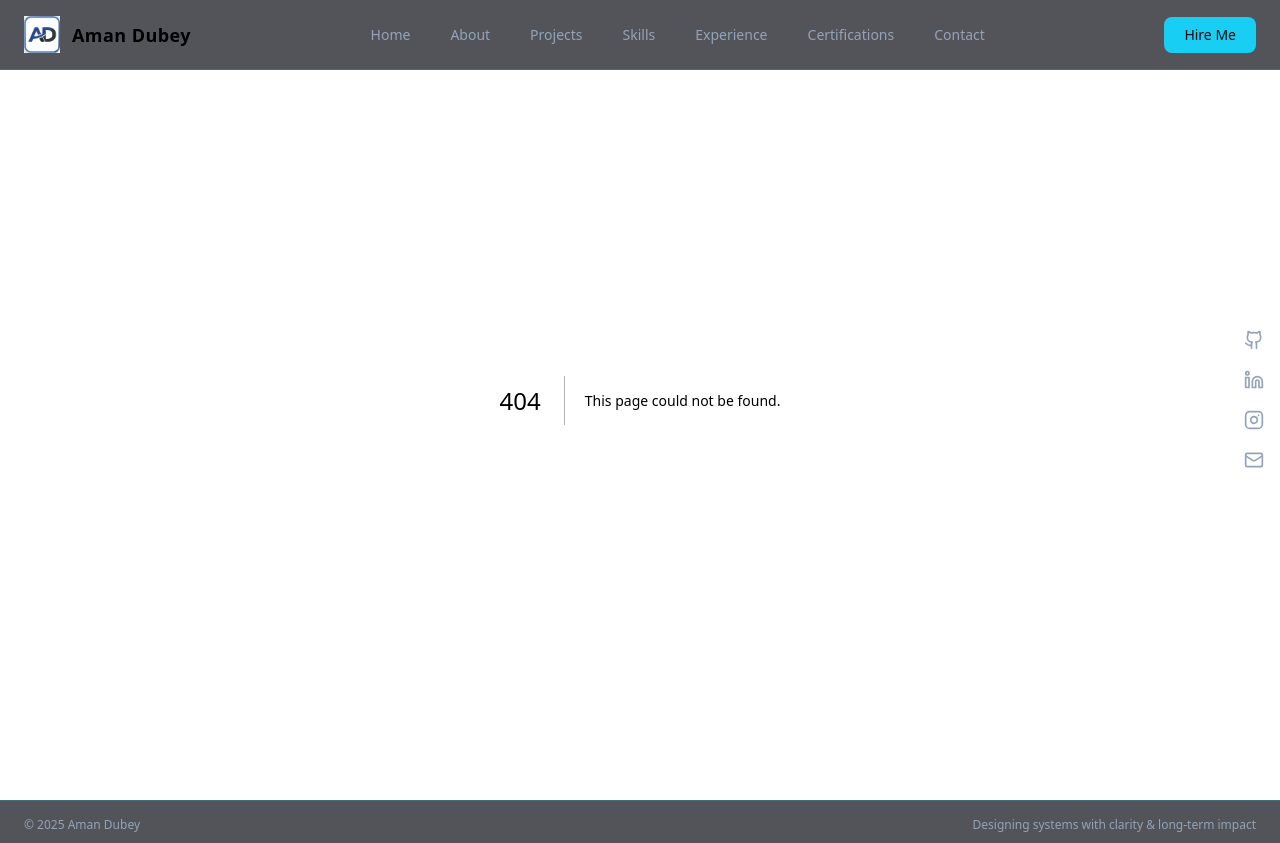
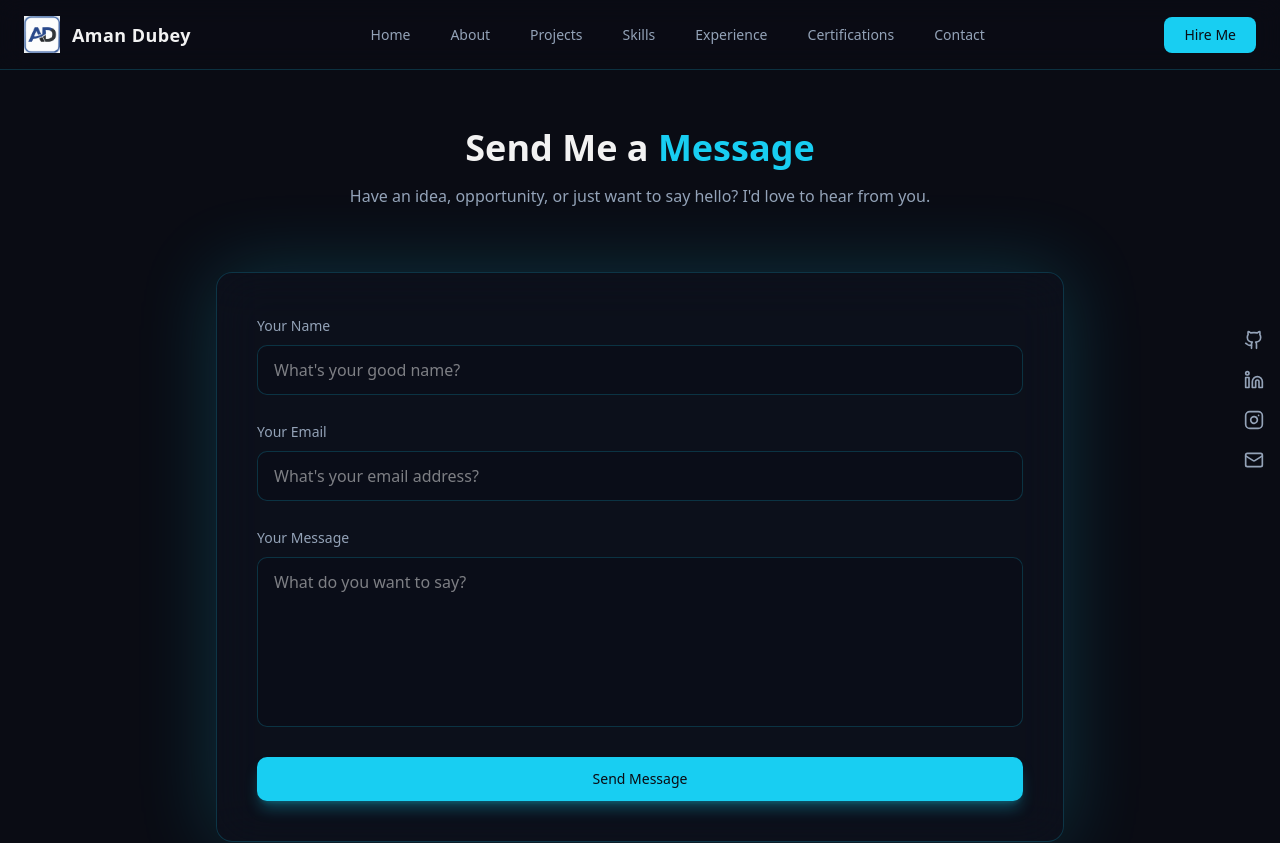
Before and after one commit to amandubey923/portfolio-next, a Next.js app: page /contact-form in a window 1280 px wide. Before the commit this address had no page. Shown: the top 843 px of the page. Built offline with nearby package versions, Linux system fonts and the light colour scheme.

Commit message:
feat: add contact form component and success message functionality

```diff
--- a/src/app/(root)/contact/page.tsx
+++ b/src/app/(root)/contact/page.tsx
@@ -1,9 +1,29 @@
 "use client";
 import Link from "next/link";
+import { useState } from "react";
+import { CheckCircle } from "lucide-react";
 
 export default function ContactPage() {
+
+  const [showSuccess, setShowSuccess] = useState(false);
+
   return (
     <section className="relative z-10 max-w-7xl mx-auto py-32 px-6 overflow-hidden">
+
+      {/* SUCCESS TOAST */}
+      {showSuccess && (
+        <div className="fixed top-28 left-1/2 -translate-x-1/2 z-50">
+          <div className="flex items-center gap-3 rounded-xl border border-border bg-card/60 backdrop-blur-xl px-6 py-4 shadow-[0_0_40px_var(--cyber-glow-primary)] animate-fadeIn">
+
+            <CheckCircle className="text-green-400 w-6 h-6" />
+
+            <span className="text-sm font-medium text-foreground">
+              Message sent successfully!
+            </span>
+
+          </div>
+        </div>
+      )}
 
       {/* ================= BACKGROUND EFFECTS ================= */}
       <div className="absolute inset-0 pointer-events-none">
@@ -118,10 +138,14 @@ export default function ContactPage() {
      onSubmit={async (e) => {
   e.preventDefault();
 
-              const formData = new FormData(e.currentTarget);
+  const form = e.currentTarget; // save reference
+  const formData = new FormData(form);
 
   await fetch("/api/contact", {
     method: "POST",
+    headers: {
+      "Content-Type": "application/json",
+    },
     body: JSON.stringify({
       name: formData.get("name"),
       email: formData.get("email"),
@@ -129,7 +153,13 @@ export default function ContactPage() {
     }),
   });
 
-              alert("Message sent successfully!");
+  setShowSuccess(true);
+
+  form.reset(); // safe now
+
+  setTimeout(() => {
+    setShowSuccess(false);
+  }, 3000);
 }}
             className="space-y-6"
           >
--- /dev/null
+++ b/src/app/contact-form/page.tsx
@@ -0,0 +1,124 @@
+"use client";
+
+import { useState } from "react";
+import { CheckCircle } from "lucide-react";
+
+export default function ContactForm() {
+
+  const [showSuccess, setShowSuccess] = useState(false);
+
+  return (
+    <section className="relative z-10 max-w-4xl mx-auto py-32 px-6">
+
+      {/* SUCCESS TOAST */}
+      {showSuccess && (
+        <div className="fixed top-28 left-1/2 -translate-x-1/2 z-50">
+          <div className="flex items-center gap-3 rounded-xl border border-border bg-card/60 backdrop-blur-xl px-6 py-4 shadow-[0_0_40px_var(--cyber-glow-primary)] animate-fadeIn">
+            <CheckCircle className="text-green-400 w-6 h-6" />
+            <span className="text-sm font-medium text-foreground">
+              Message sent successfully!
+            </span>
+          </div>
+        </div>
+      )}
+
+      {/* Heading */}
+      <div className="text-center mb-16">
+        <h2 className="text-4xl font-bold">
+          Send Me a <span className="text-primary">Message</span>
+        </h2>
+
+        <p className="text-muted-foreground mt-4">
+          Have an idea, opportunity, or just want to say hello?
+          I'd love to hear from you.
+        </p>
+      </div>
+
+      {/* FORM CARD */}
+      <div className="rounded-2xl border border-border bg-card/40 backdrop-blur-xl p-10 shadow-[0_0_80px_var(--cyber-glow-primary)]">
+
+        <form
+          onSubmit={async (e) => {
+            e.preventDefault();
+
+            const formData = new FormData(e.currentTarget);
+
+            await fetch("/api/contact", {
+              method: "POST",
+              headers: {
+                "Content-Type": "application/json",
+              },
+              body: JSON.stringify({
+                name: formData.get("name"),
+                email: formData.get("email"),
+                message: formData.get("message"),
+              }),
+            });
+
+            // SHOW SUCCESS MESSAGE
+            setShowSuccess(true);
+
+            setTimeout(() => {
+              setShowSuccess(false);
+            }, 3000);
+          }}
+          className="space-y-6"
+        >
+
+          {/* NAME */}
+          <div>
+            <label className="text-sm text-muted-foreground">
+              Your Name
+            </label>
+
+            <input
+              name="name"
+              required
+              placeholder="What's your good name?"
+              className="mt-2 w-full rounded-lg border border-border bg-background/40 px-4 py-3 focus:border-primary outline-none transition"
+            />
+          </div>
+
+          {/* EMAIL */}
+          <div>
+            <label className="text-sm text-muted-foreground">
+              Your Email
+            </label>
+
+            <input
+              type="email"
+              name="email"
+              required
+              placeholder="What's your email address?"
+              className="mt-2 w-full rounded-lg border border-border bg-background/40 px-4 py-3 focus:border-primary outline-none transition"
+            />
+          </div>
+
+          {/* MESSAGE */}
+          <div>
+            <label className="text-sm text-muted-foreground">
+              Your Message
+            </label>
+
+            <textarea
+              name="message"
+              rows={6}
+              required
+              placeholder="What do you want to say?"
+              className="mt-2 w-full rounded-lg border border-border bg-background/40 px-4 py-3 focus:border-primary outline-none transition resize-none"
+            />
+          </div>
+
+          {/* BUTTON */}
+          <button
+            type="submit"
+            className="w-full rounded-lg bg-primary px-6 py-3 text-sm font-medium text-primary-foreground shadow-lg shadow-primary/30 transition hover:scale-[1.03]"
+          >
+            Send Message
+          </button>
+
+        </form>
+      </div>
+    </section>
+  );
+}
--- a/src/components/sections/Hero.tsx
+++ b/src/components/sections/Hero.tsx
@@ -1,6 +1,6 @@
 import Image from "next/image";
 import Link from "next/link";
-import { ArrowRight } from "lucide-react";
+import { ArrowRight, MessageSquare } from "lucide-react";
 
 export default function Hero() {
   return (
@@ -52,6 +52,13 @@ export default function Hero() {
               Download Resume
             </Link>
           </div>
+          <Link
+            href="/contact-form"
+            className="group inline-flex items-center gap-2 rounded-lg border border-border px-5 py-3 text-sm font-medium text-foreground transition hover:border-primary hover:text-primary"
+          >
+            <MessageSquare className="h-4 w-4 transition group-hover:scale-110" />
+            Message Me
+          </Link>
         </div>
 
         {/* ================= RIGHT IMAGE ================= */}
```
Lines whose indentation alone changed are shown as unchanged.
